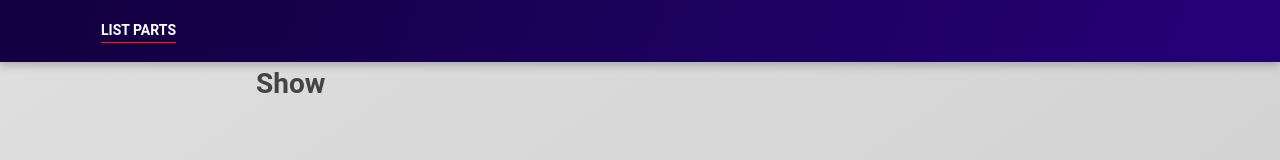
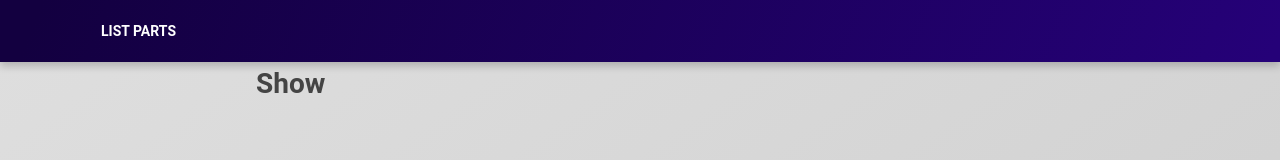
Before and after one commit to mourabraz/mz-teste-web, a React (Create React App) app: page /show in a window 1280 px wide. Shown: the top 160 px of the page. Built offline with nearby package versions, Linux system fonts and the light colour scheme.

Commit message:
fix active class on home route

```diff
--- a/src/pages/_layouts/default/components/Navbar/index.tsx
+++ b/src/pages/_layouts/default/components/Navbar/index.tsx
@@ -8,7 +8,7 @@ export const Navbar: React.FC = () => {
     <Container>
       <Content>
         <nav>
-          <NavLink to="/">
+          <NavLink to="/" exact>
             <span>List Parts</span>
           </NavLink>
         </nav>
```
